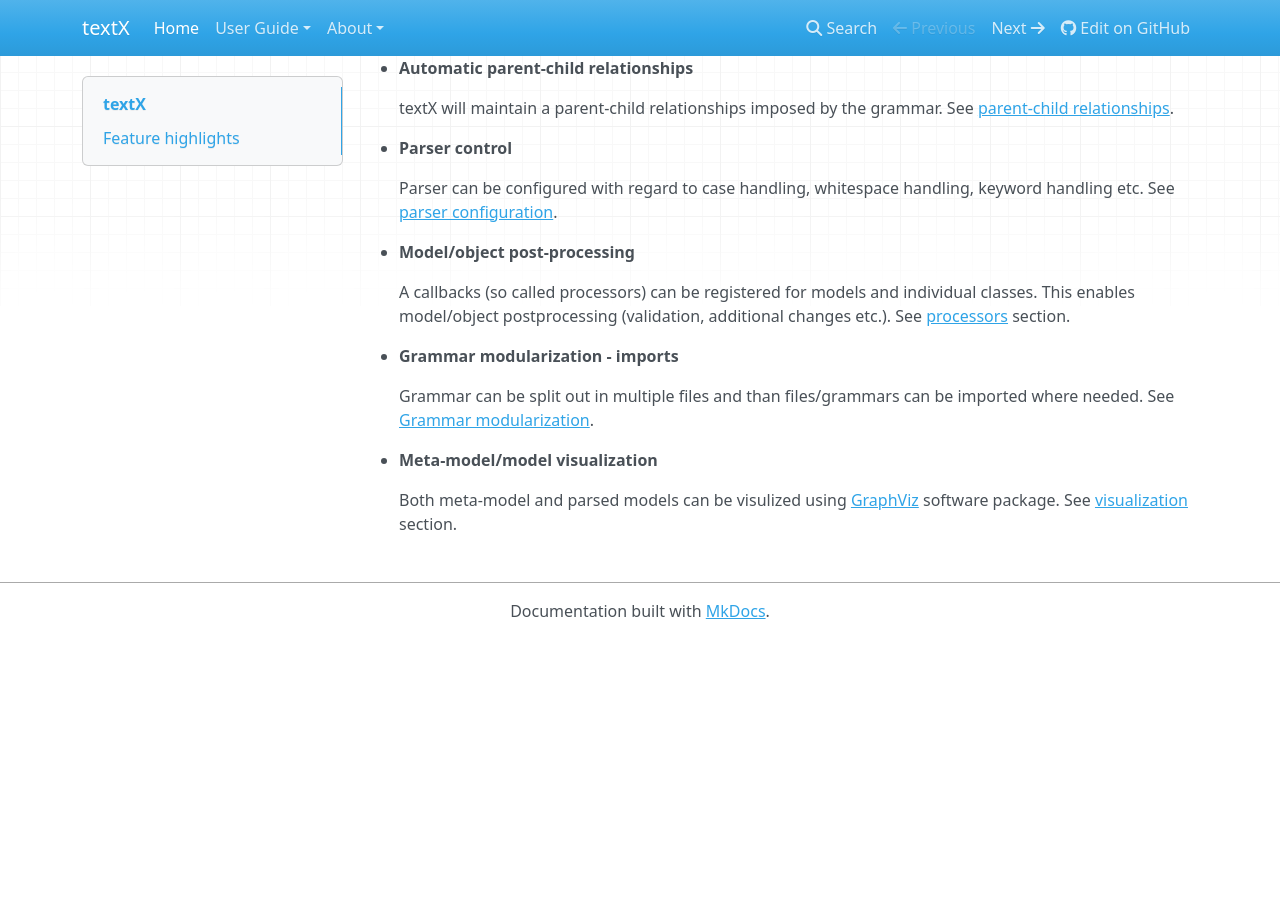
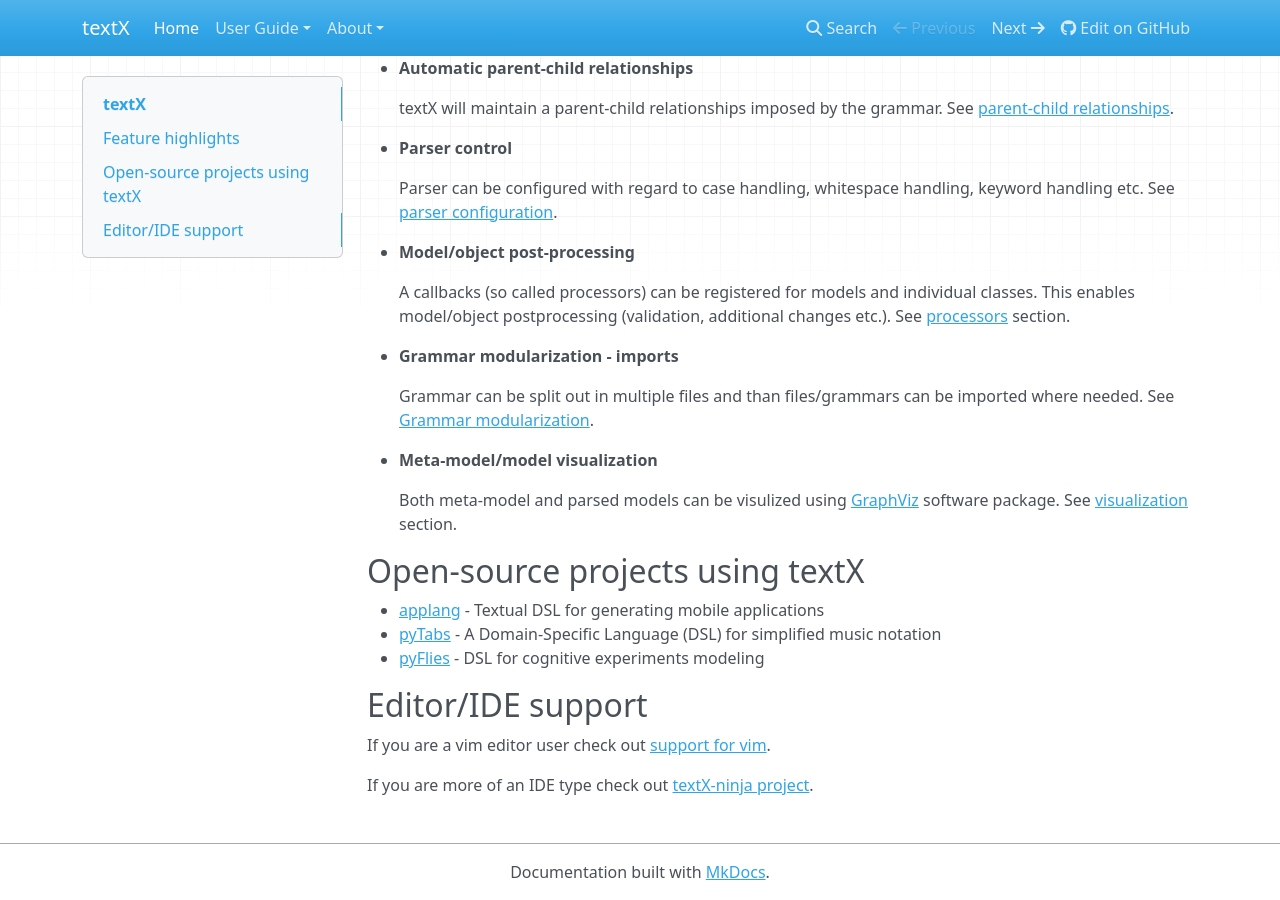
Before and after one commit to textX/textX, an MkDocs documentation site: the page built from docs/index.md, in a window 1280 px wide and 900 px high, scrolled down 782 px. Built offline with MkDocs 1.6.1, drawn with Linux system fonts in a browser that asks for light colours; nearby versions of some CDN libraries; old or Windows-style settings are respelled for this version of MkDocs; before the commit the page ends 1421 px from its top, so only the background shows below that.

Commit message:
Few more changes on the readme and index page.

```diff
--- a/docs/index.md
+++ b/docs/index.md
@@ -73,3 +73,17 @@
     Both meta-model and parsed models can be visulized using
     [GraphViz](http://graphviz.org/) software package. See
     [visualization](visualization.md) section.
+
+
+## Open-source projects using textX
+
+- [applang](https://github.com/kosanmil/applang) - Textual DSL for generating mobile applications
+- [pyTabs](https://github.com/E2Music/pyTabs) - A Domain-Specific Language (DSL) for simplified music notation
+- [pyFlies](https://github.com/igordejanovic/pyFlies) - DSL for cognitive experiments modeling
+
+
+## Editor/IDE support
+
+If you are a vim editor user check out [support for vim](https://github.com/igordejanovic/textx.vim/).
+
+If you are more of an IDE type check out [textX-ninja project](https://github.com/igordejanovic/textX-ninja).
```
Also changed, not shown: README.rst.
